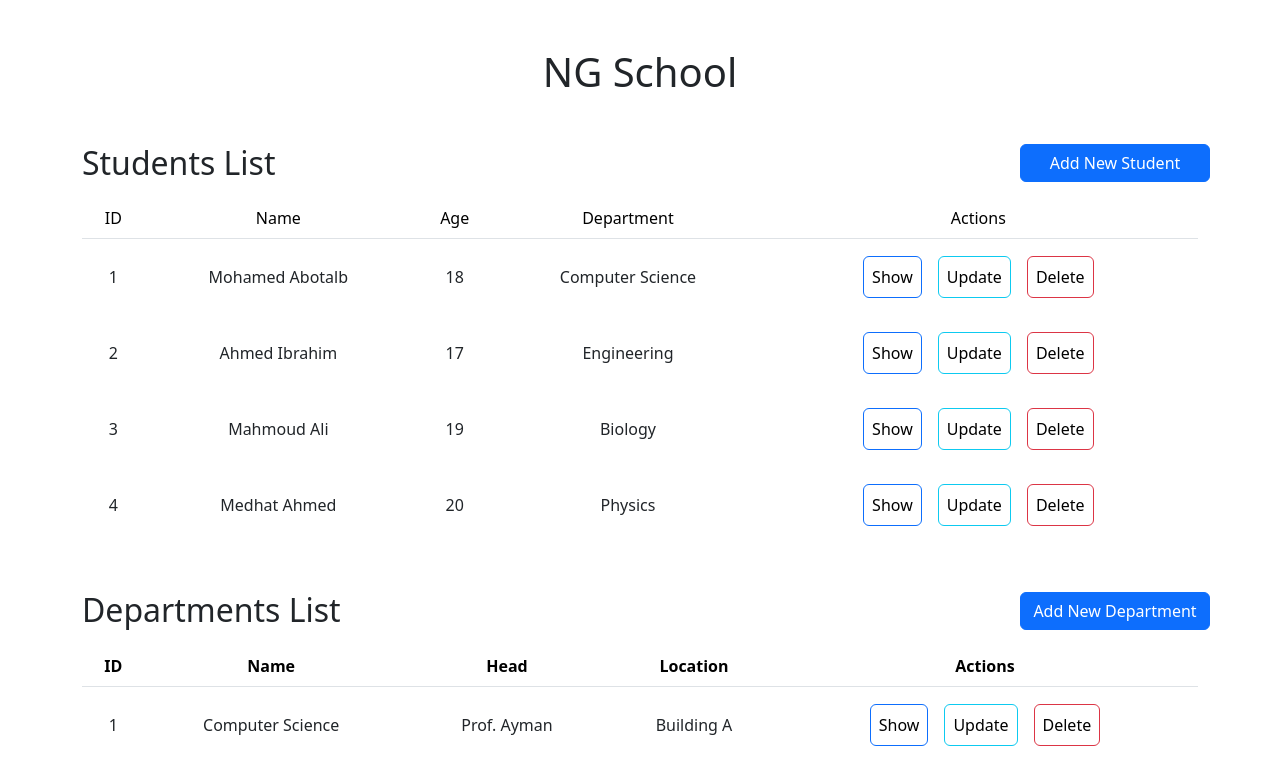
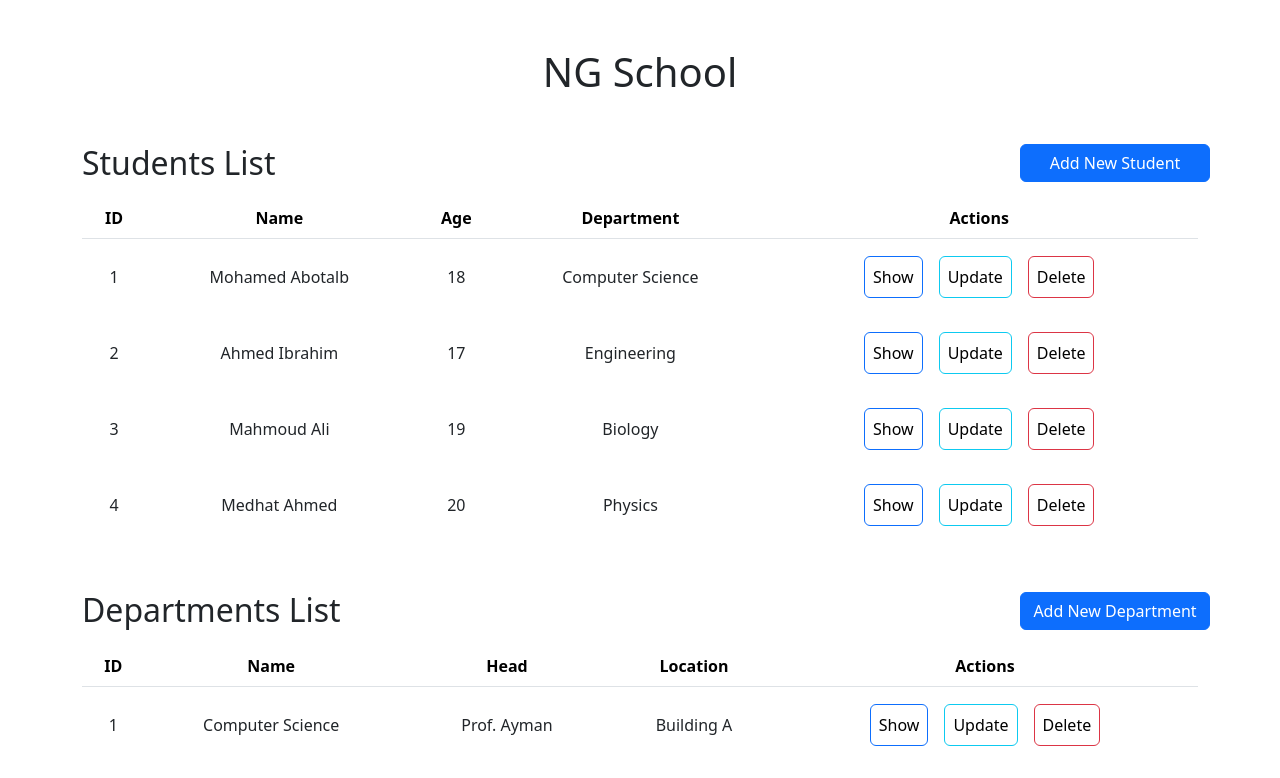
Before and after one commit to MohamedAbotalb/NG_School, an Angular app: page / in a window 1280 px wide. Shown: the top 778 px of the page. Built offline with nearby package versions, Linux system fonts and the light colour scheme.

Commit message:
Update style in student component

```diff
--- a/src/app/student/student.component.html
+++ b/src/app/student/student.component.html
@@ -14,11 +14,11 @@
   <table class="table text-center">
     <thead>
       <tr class="p-3">
-        <td>ID</td>
-        <td>Name</td>
-        <td>Age</td>
-        <td>Department</td>
-        <td>Actions</td>
+        <th>ID</th>
+        <th>Name</th>
+        <th>Age</th>
+        <th>Department</th>
+        <th>Actions</th>
       </tr>
     </thead>
     @for (std of students; track std.id; let i = $index;) {
--- a/src/app/student/student.component.ts
+++ b/src/app/student/student.component.ts
@@ -21,8 +21,9 @@ export class StudentComponent {
   }
 
   addStudent() {
+    const lastIndex = this.students.length - 1;
     const lastStudentId =
-      this.students.length > 0 ? this.students[this.students.length - 1].id : 0;
+      this.students.length > 0 ? this.students[lastIndex].id : 0;
     this.newStudent = { ...this.newStudent, id: lastStudentId + 1 };
     this.students.push(this.newStudent);
     this.newStudent = new Student(0, '', 0, '');
```
